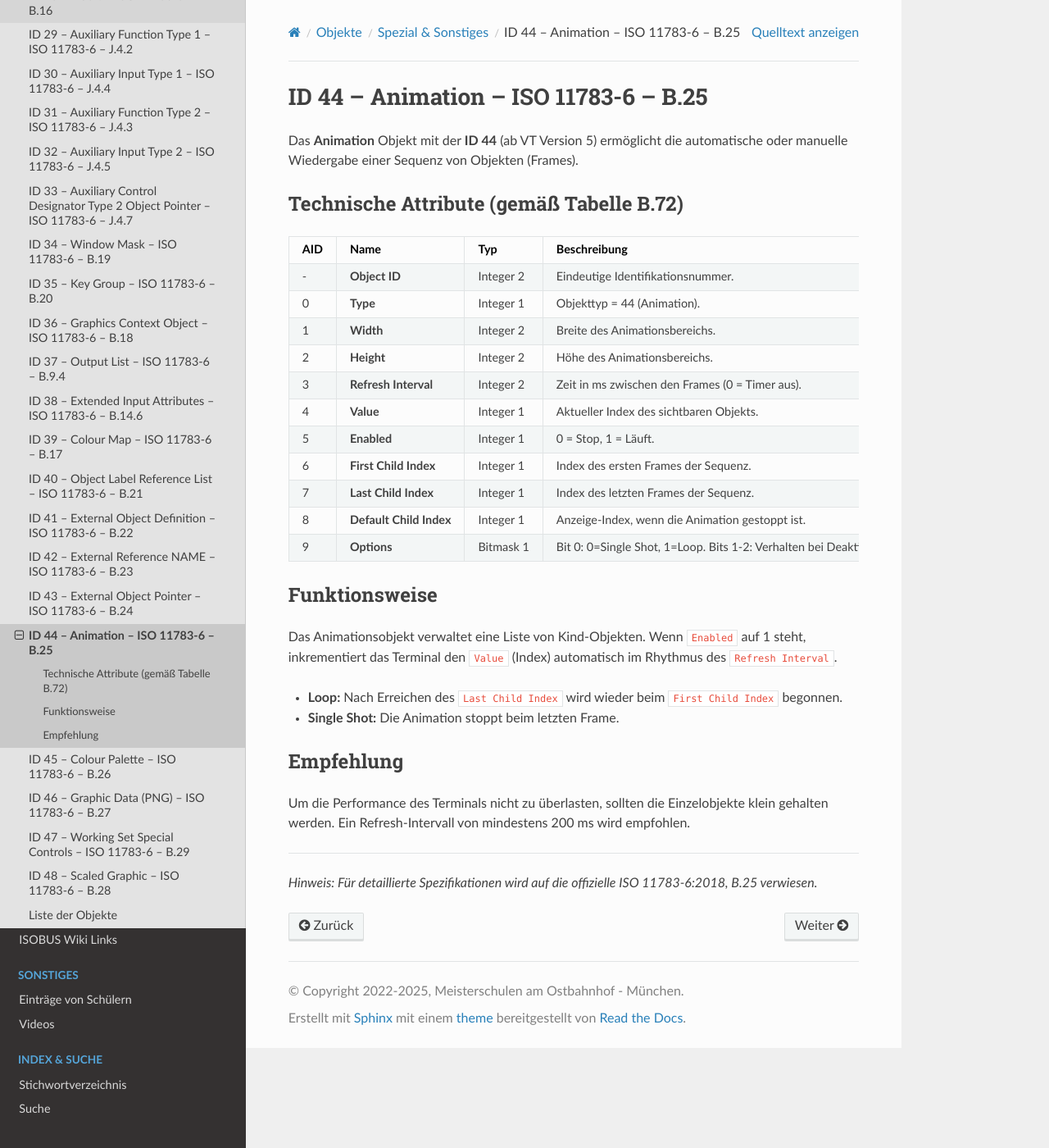
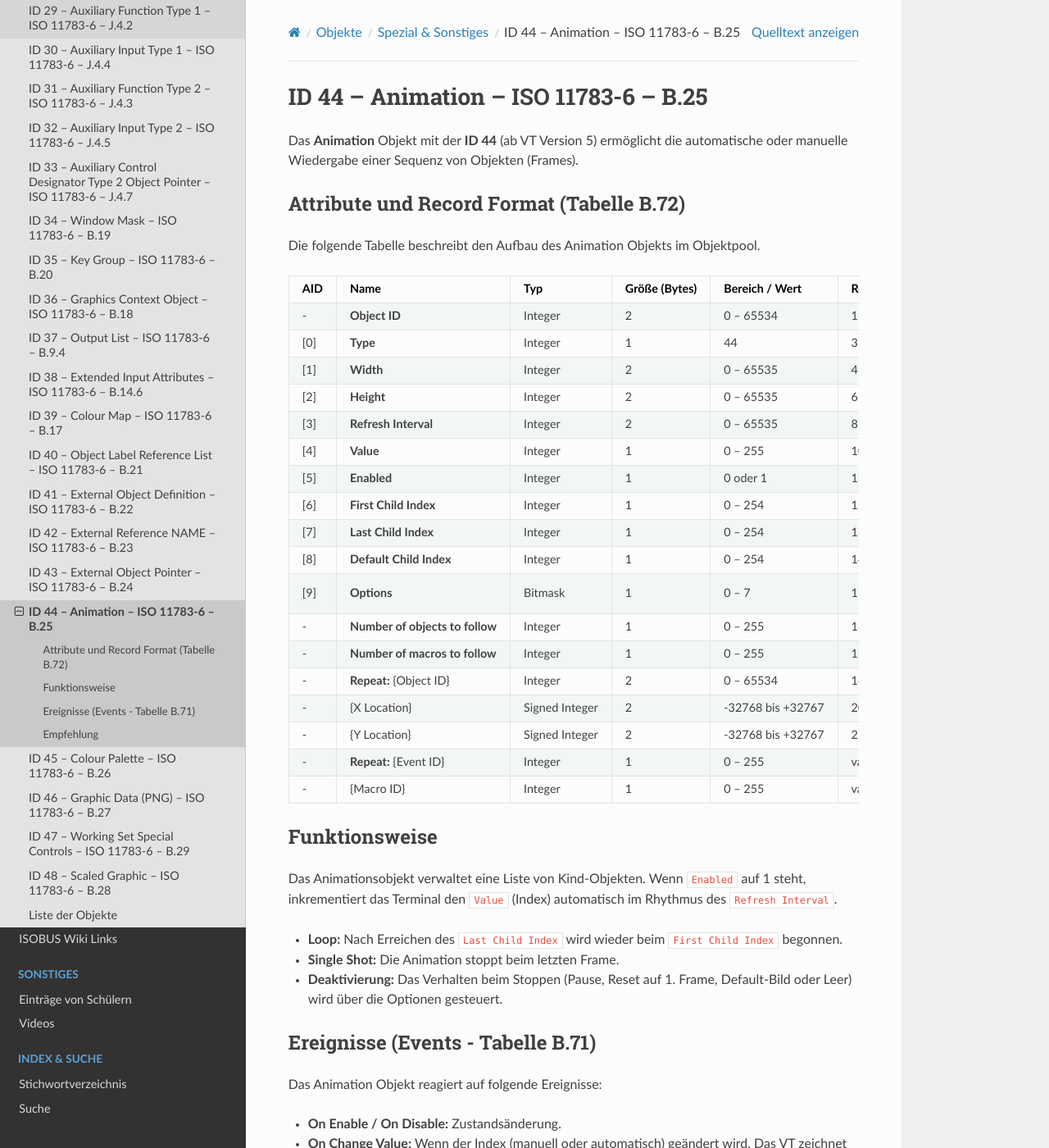
Before and after one commit to Meisterschulen-am-Ostbahnhof-Munchen/ISOBUS-VT-Objects-docs, a Sphinx documentation site: the page built from docs/isobus-objects/ID-44---Animation---ISO-11783-6---B.25.md, in a window 1280 px wide and 1400 px high. Shown: the whole window at 82% size. Built offline with Sphinx 7.4.7 and the Read the Docs theme 3.1.0, drawn with Linux system fonts in a browser that asks for light colours; some of the changed text lies outside the part shown.

Commit message:
docs: update Animation (ID 44) with accurate attribute table and record format from ISO 11783-6 Annex B.25

```diff
--- a/docs/isobus-objects/ID-44---Animation---ISO-11783-6---B.25.md
+++ b/docs/isobus-objects/ID-44---Animation---ISO-11783-6---B.25.md
@@ -5,26 +5,46 @@
 
 Das **Animation** Objekt mit der **ID 44** (ab VT Version 5) ermöglicht die automatische oder manuelle Wiedergabe einer Sequenz von Objekten (Frames).
 
-## Technische Attribute (gemäß Tabelle B.72)
+### Attribute und Record Format (Tabelle B.72)
 
-| AID | Name | Typ | Beschreibung |
-| :--- | :--- | :--- | :--- |
-| - | **Object ID** | Integer 2 | Eindeutige Identifikationsnummer. |
-| 0 | **Type** | Integer 1 | Objekttyp = 44 (Animation). |
-| 1 | **Width** | Integer 2 | Breite des Animationsbereichs. |
-| 2 | **Height** | Integer 2 | Höhe des Animationsbereichs. |
-| 3 | **Refresh Interval** | Integer 2 | Zeit in ms zwischen den Frames (0 = Timer aus). |
-| 4 | **Value** | Integer 1 | Aktueller Index des sichtbaren Objekts. |
-| 5 | **Enabled** | Integer 1 | 0 = Stop, 1 = Läuft. |
-| 6 | **First Child Index** | Integer 1 | Index des ersten Frames der Sequenz. |
-| 7 | **Last Child Index** | Integer 1 | Index des letzten Frames der Sequenz. |
-| 8 | **Default Child Index**| Integer 1 | Anzeige-Index, wenn die Animation gestoppt ist. |
-| 9 | **Options** | Bitmask 1 | Bit 0: 0=Single Shot, 1=Loop. Bits 1-2: Verhalten bei Deaktivierung (Pause, Reset, etc.). |
+Die folgende Tabelle beschreibt den Aufbau des Animation Objekts im Objektpool.
+
+| AID | Name | Typ | Größe (Bytes) | Bereich / Wert | Record Byte | Beschreibung |
+| :--- | :--- | :--- | :--- | :--- | :--- | :--- |
+| - | **Object ID** | Integer | 2 | 0 – 65534 | 1 – 2 | Eindeutige ID im Objektpool. |
+| [0] | **Type** | Integer | 1 | 44 | 3 | Objekttyp = Animation. |
+| [1] | **Width** | Integer | 2 | 0 – 65535 | 4 – 5 | Breite des Animationsbereichs in Pixeln. |
+| [2] | **Height** | Integer | 2 | 0 – 65535 | 6 – 7 | Höhe des Animationsbereichs in Pixeln. |
+| [3] | **Refresh Interval** | Integer | 2 | 0 – 65535 | 8 – 9 | Zeit in ms zwischen den Frames (0 = Timer aus). |
+| [4] | **Value** | Integer | 1 | 0 – 255 | 10 | Aktueller Listenindex des angezeigten Objekts (0-254). |
+| [5] | **Enabled** | Integer | 1 | 0 oder 1 | 11 | 0=Stopped (Deaktiviert), 1=Animating (Aktiviert). |
+| [6] | **First Child Index** | Integer | 1 | 0 – 254 | 12 | Startindex der Animationssequenz. |
+| [7] | **Last Child Index** | Integer | 1 | 0 – 254 | 13 | Endindex der Animationssequenz. |
+| [8] | **Default Child Index** | Integer | 1 | 0 – 254 | 14 | Index des Objekts, das angezeigt wird, wenn die Animation deaktiviert ist (abhängig von Options). |
+| [9] | **Options** | Bitmask | 1 | 0 – 7 | 15 | Bit 0: Sequence (0=Single Shot, 1=Loop)<br>Bits 1–2: Disabled Behaviour (0=Pause, 1=Reset to First, 2=Default Object, 3=Blank). |
+| - | **Number of objects to follow** | Integer | 1 | 0 – 255 | 16 | Anzahl der enthaltenen Frames (Objekte). |
+| - | **Number of macros to follow** | Integer | 1 | 0 – 255 | 17 | Anzahl der folgenden Makro-Referenzen. |
+| - | **Repeat:** {Object ID} | Integer | 2 | 0 – 65534 | 18 + ... | Objekt-ID eines Frames (Child-Objekt). |
+| - | {X Location} | Signed Integer | 2 | -32768 bis +32767 | 20 + ... | X-Position relativ zur Animation. |
+| - | {Y Location} | Signed Integer | 2 | -32768 bis +32767 | 22 + ... | Y-Position relativ zur Animation. |
+| - | **Repeat:** {Event ID} | Integer | 1 | 0 – 255 | var. | Event ID, die das Makro auslöst. |
+| - | {Macro ID} | Integer | 1 | 0 – 255 | var. | Makro ID des auszuführenden Makros. |
 
 ## Funktionsweise
 Das Animationsobjekt verwaltet eine Liste von Kind-Objekten. Wenn `Enabled` auf 1 steht, inkrementiert das Terminal den `Value` (Index) automatisch im Rhythmus des `Refresh Interval`.
 *   **Loop:** Nach Erreichen des `Last Child Index` wird wieder beim `First Child Index` begonnen.
 *   **Single Shot:** Die Animation stoppt beim letzten Frame.
+*   **Deaktivierung:** Das Verhalten beim Stoppen (Pause, Reset auf 1. Frame, Default-Bild oder Leer) wird über die Optionen gesteuert.
+
+## Ereignisse (Events - Tabelle B.71)
+
+Das Animation Objekt reagiert auf folgende Ereignisse:
+
+*   **On Enable / On Disable:** Zustandsänderung.
+*   **On Change Value:** Wenn der Index (manuell oder automatisch) geändert wird. Das VT zeichnet das neue Objekt.
+*   **On Change Attribute:** Reaktion auf generelle Attributänderungen.
+*   **On Change Size:** Reaktion auf Größenänderung.
+*   **On Refresh:** Wird ausgelöst durch den Timer (Refresh Interval) oder andere Refresh-Bedingungen.
 
 ## Empfehlung
 Um die Performance des Terminals nicht zu überlasten, sollten die Einzelobjekte klein gehalten werden. Ein Refresh-Intervall von mindestens 200 ms wird empfohlen.
```
